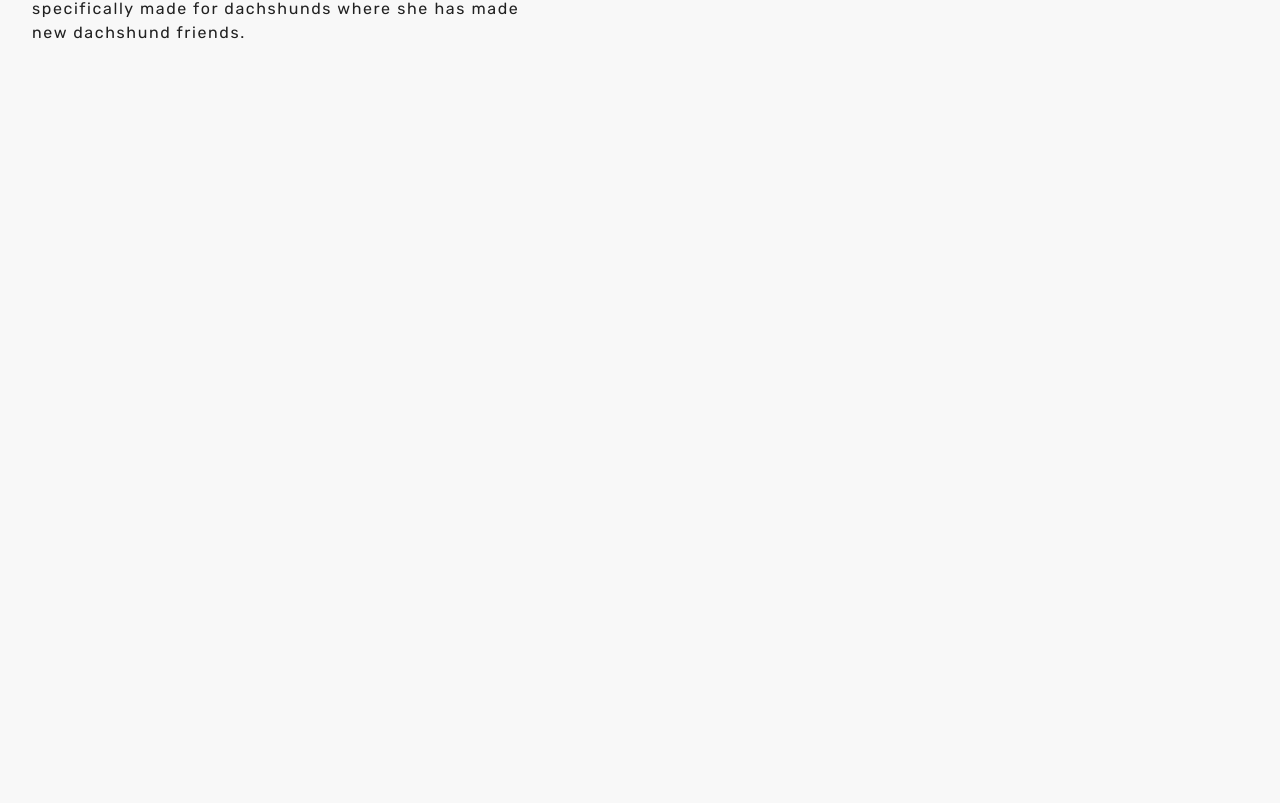
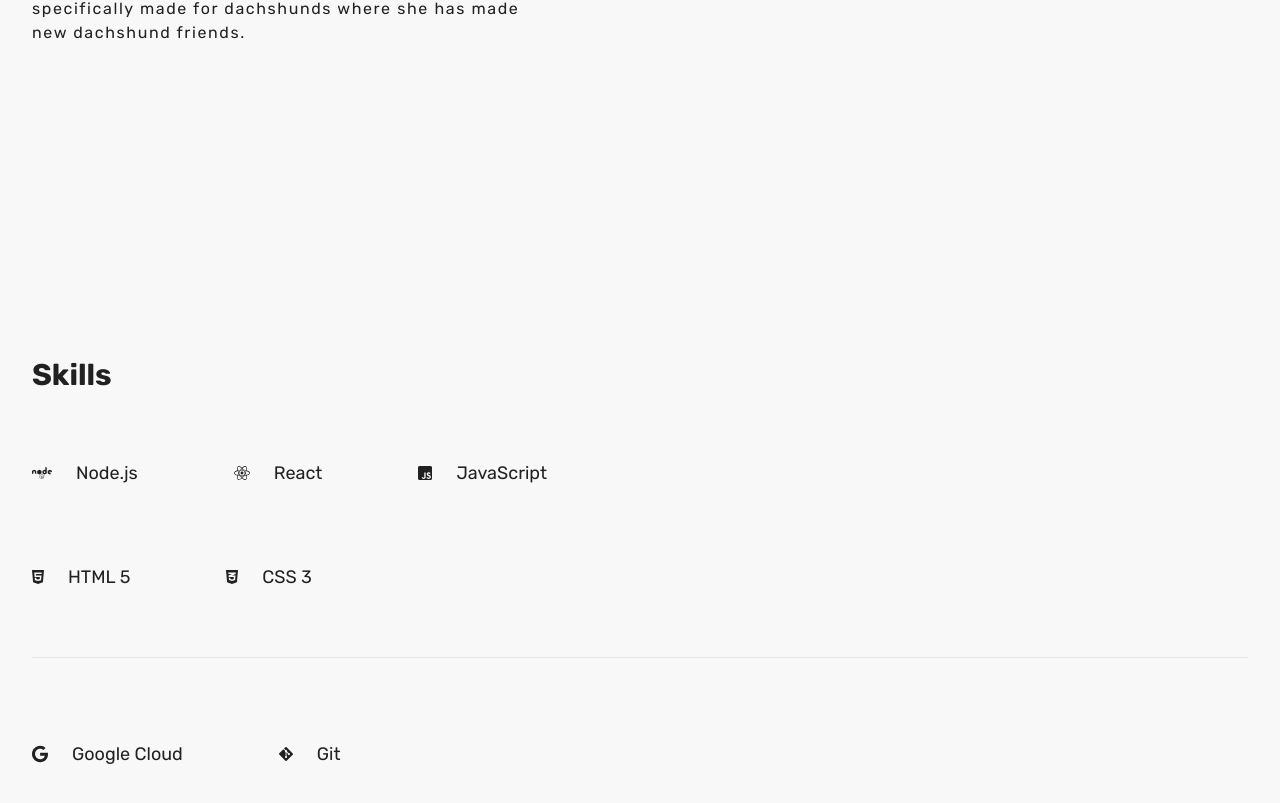
Before and after one commit to MikevPeeren/personal-website, a Next.js app: page / in a window 1280 px wide. Shown: the part 1615-2418 px from the top of the page. Before the commit the page ends 1908 px from the top, so only its background shows below. Built offline with nearby package versions, Linux system fonts and the light colour scheme.

Commit message:
:sparkles: added skills page

```diff
--- a/constants/about.ts
+++ b/constants/about.ts
@@ -1,5 +1,3 @@
-export const ABOUT_HEADER = 'About me';
-
 export const CODING_AT_WORK_HEADER = 'Coding @ Work';
 export const CODING_AT_WORK_TEXT_PART_ONE = 'I am currently working for ';
 export const CODING_AT_WORK_TEXT_PART_TWO = `, I maintain and develop their online platform that contains educational and innovative modules for
--- a/constants/general.ts
+++ b/constants/general.ts
@@ -6,6 +6,10 @@ export const HEADER = 'Mike van Peeren - Full Stack Developer';
 
 export const SUBHEADER = 'Node.js & React Enthusiast💡, Full Stack Developer 💻 and Loving Father.';
 
+export const ABOUT_HEADER = 'About me';
+
+export const SKILLS_HEADER = 'Skills';
+
 export const GITHUB = 'Github';
 export const GITLAB = 'GitLab';
 
--- a/pages/components/AboutPage.tsx
+++ b/pages/components/AboutPage.tsx
@@ -2,9 +2,8 @@
 import React, { ReactElement, FC } from 'react';
 
 // Constants
-import { GITHUB, GITLAB, BLINK } from '../../constants/general';
+import { ABOUT_HEADER, GITHUB, GITLAB, BLINK } from '../../constants/general';
 import {
-  ABOUT_HEADER,
   CODING_AT_WORK_HEADER,
   CODING_AT_WORK_TEXT_PART_ONE,
   CODING_AT_WORK_TEXT_PART_TWO,
--- a/pages/components/Navbar.tsx
+++ b/pages/components/Navbar.tsx
@@ -11,9 +11,10 @@ interface NavBarProps {
   executeScroll: (ref) => void;
   homeRef: React.MutableRefObject<HTMLDivElement>;
   aboutRef: React.MutableRefObject<HTMLDivElement>;
+  skillRef: React.MutableRefObject<HTMLDivElement>;
 }
 
-const NavBar: FC<NavBarProps> = ({ executeScroll, homeRef, aboutRef }: NavBarProps): ReactElement => {
+const NavBar: FC<NavBarProps> = ({ executeScroll, homeRef, aboutRef, skillRef }: NavBarProps): ReactElement => {
   const [openMenu, setOpenMenu] = useState(false);
 
   // We need this in order to open the Menu on default on screens larger than LG
@@ -86,7 +87,13 @@ const NavBar: FC<NavBarProps> = ({ executeScroll, homeRef, aboutRef }: NavBarPro
           >
             About
           </a>
-          <a className="lg:px-2 py-2 text-xl opacity-60" href="#" role="button">
+          <a
+            className="lg:px-2 py-2 text-xl opacity-60"
+            onClick={() => {
+              executeScroll(skillRef);
+            }}
+            role="button"
+          >
             Skills
           </a>
           <a className="lg:px-2 py-2 text-xl opacity-60" href="#" role="button">
--- /dev/null
+++ b/pages/components/SkillPage.tsx
@@ -0,0 +1,59 @@
+// React
+import React, { ReactElement, FC } from 'react';
+
+// Constants
+import { SKILLS_HEADER } from '../../constants/general';
+
+// Font Awesome
+import { FontAwesomeIcon } from '@fortawesome/react-fontawesome';
+
+interface SkillPageProps {
+  skillRef: React.MutableRefObject<HTMLDivElement>;
+}
+
+const SkillPage: FC<SkillPageProps> = ({ skillRef }: SkillPageProps): ReactElement => {
+  return (
+    <div ref={skillRef} className="py-16 lg:py-16">
+      <h3 className="text-3xl font-semibold mb-14 -ml-0">{SKILLS_HEADER}</h3>
+      <div className="md:flex md:flex-row">
+        <div className="flex flex-row align-middle mb-4 md:mr-24">
+          <FontAwesomeIcon className="h-8 md:h-12 my-auto w-8 md:w-12" icon={['fab', 'node']} />
+          <p className="ml-6 my-auto text-lg">Node.js</p>
+        </div>
+        <div className="flex flex-row align-middle mb-4 md:mr-24">
+          <FontAwesomeIcon className="h-8 md:h-12 my-auto w-8 md:w-12" icon={['fab', 'react']} />
+          <p className="ml-6 my-auto text-lg">React</p>
+        </div>
+        <div className="flex flex-row align-middle mb-4 md:mr-24">
+          <FontAwesomeIcon className="h-8 md:h-12 my-auto w-8 md:w-12" icon={['fab', 'js-square']} />
+          <p className="ml-6 my-auto text-lg">JavaScript</p>
+        </div>
+      </div>
+      <div className="md:flex md:flex-row md:my-10">
+        <div className="flex flex-row align-middle mb-4 md:mr-24">
+          <FontAwesomeIcon className="h-8 md:h-12 my-auto w-8 md:w-12" icon={['fab', 'html5']} />
+          <p className="ml-6 my-auto text-lg">HTML 5</p>
+        </div>
+        <div className="flex flex-row align-middle mb-4 md:mr-24">
+          <FontAwesomeIcon className="h-8 md:h-12 my-auto w-8 md:w-12" icon={['fab', 'css3-alt']} />
+          <p className="ml-6 my-auto text-lg">CSS 3</p>
+        </div>
+      </div>
+      <hr className="my-8" />
+      <div className="md:flex md:flex-row">
+        <div className="md:flex md:flex-row md:my-10">
+          <div className="flex flex-row align-middle mb-4 md:mr-24">
+            <FontAwesomeIcon className="h-8 md:h-12 my-auto w-8 md:w-12" icon={['fab', 'google']} />
+            <p className="ml-6 my-auto text-lg">Google Cloud</p>
+          </div>
+          <div className="flex flex-row align-middle mb-4 md:mr-24">
+            <FontAwesomeIcon className="h-8 md:h-12 my-auto w-8 md:w-12" icon={['fab', 'git-alt']} />
+            <p className="ml-6 my-auto text-lg">Git</p>
+          </div>
+        </div>
+      </div>
+    </div>
+  );
+};
+
+export default SkillPage;
--- a/pages/index.tsx
+++ b/pages/index.tsx
@@ -9,6 +9,7 @@ import React, { ReactElement, FC, useRef } from 'react';
 import NavBar from './components/Navbar';
 import EntryPage from './components/EntryPage';
 import AboutPage from './components/AboutPage';
+import SkillPage from './components/SkillPage';
 
 // Constants
 import { META_TITLE, META_DESCRIPTION } from '../constants/general';
@@ -16,6 +17,7 @@ import { META_TITLE, META_DESCRIPTION } from '../constants/general';
 const Home: FC = (): ReactElement => {
   const homeRef = useRef<HTMLDivElement>(null);
   const aboutRef = useRef<HTMLDivElement>(null);
+  const skillRef = useRef<HTMLDivElement>(null);
 
   // Setting Cannonical for SEO
   const site = 'https://www.mikevpeeren.nl';
@@ -54,9 +56,10 @@ const Home: FC = (): ReactElement => {
       </Head>
 
       <main>
-        <NavBar executeScroll={executeScroll} homeRef={homeRef} aboutRef={aboutRef} />
+        <NavBar executeScroll={executeScroll} homeRef={homeRef} aboutRef={aboutRef} skillRef={skillRef} />
         <EntryPage />
         <AboutPage aboutRef={aboutRef} />
+        <SkillPage skillRef={skillRef} />
       </main>
     </div>
   );
```
